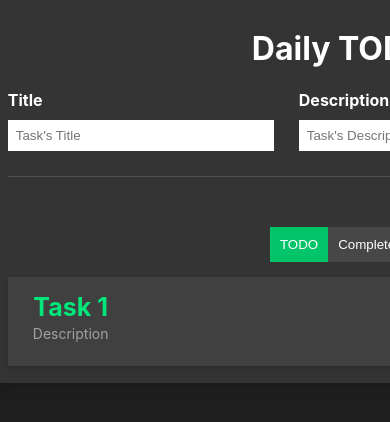
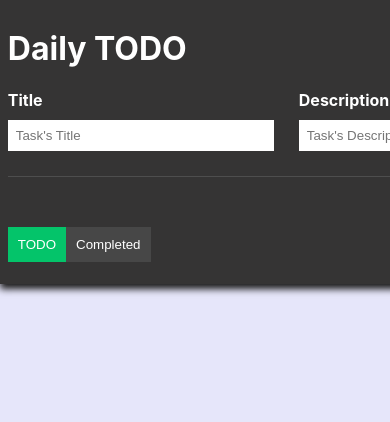
Before and after one commit to Soham5/todoapp-frontend, a React (Create React App) app: page / in a window 390 px wide. Shown: the top 422 px of the page. Built offline with nearby package versions, Linux system fonts and the light colour scheme.

Commit message:
commit for delete func

```diff
--- a/src/App.css
+++ b/src/App.css
@@ -1,6 +1,6 @@
-.App {
+/* .App {
   text-align: center;
-}
+} */
 body {
   background-color: #1f1e1e;
   color: white;
@@ -129,3 +129,12 @@ body {
 .icon.check:hover {
   color: rgb(53, 221, 143);
 }
+
+@media screen and (max-width: 600px) {
+  body {
+    background-color: lavender;
+    color: white;
+    overflow: hidden;
+  }
+
+}
--- a/src/App.js
+++ b/src/App.js
@@ -1,11 +1,42 @@
 import logo from './logo.svg';
-import React,{useState} from 'react'
+import React,{useEffect, useState} from 'react'
 import { MdDeleteOutline  } from "react-icons/md";
 import { FaCheck } from "react-icons/fa";
 import './App.css';
 
 function App() {
   const [isCompleteScreen, setIsCompleteScreen] = useState(false);
+  const [allTodos, setTodos] = useState([])
+  const [newTitle, setNewTitle] = useState();
+  const [newDesc, setNewDesc] = useState();
+
+  const addDailyTodo = () => {
+    let newTodoItem = {
+      title:newTitle,
+      desc:newDesc
+    }
+
+    let updatedTodoItems = [...allTodos];
+    updatedTodoItems.push(newTodoItem);
+    setTodos(updatedTodoItems);
+    localStorage.setItem('todolist',JSON.stringify(updatedTodoItems));
+  };
+
+  const deleteDailyTodo = (index) => {
+    console.log(index);
+    let reducedTodo = [...allTodos];
+    reducedTodo.splice(index);
+    localStorage.setItem('todolist',JSON.stringify(reducedTodo));
+    setTodos(reducedTodo);
+  };
+
+  useEffect(() => {
+    let savedTodo = JSON.parse(localStorage.getItem('todolist'));
+    if(savedTodo) {
+      setTodos(savedTodo);
+    }
+  },[])
+
   return (
     <div className="App">
       <div className="todo-wrapper">
@@ -14,16 +45,16 @@ function App() {
 
           <div className="todo-input-item">
             <label>Title</label>
-            <input type="text" placeholder="Task's Title"/>
+            <input type="text" value={newTitle} onChange={(e)=>setNewTitle(e.target.value)} placeholder="Task's Title"/>
           </div>
 
           <div className="todo-input-item">
             <label>Description</label>
-            <input type="text" placeholder="Task's Description"/>
+            <input type="text" value={newDesc} onChange={(e)=>setNewDesc(e.target.value)} placeholder="Task's Description"/>
           </div>
 
           <div className="todo-input-item">
-            <button type="button" className="primaryBtn">Add</button>
+            <button type="button" className="primaryBtn" onClick={addDailyTodo}>Add</button>
           </div>
 
         </div>
@@ -34,19 +65,24 @@ function App() {
         </div>
 
         <div className="todo-list">
-          <div className="todo-list-item">
-            <div>
-              <h3>Task 1</h3>
-              <p>Description</p>
-            </div>
 
-            <div>
-              <MdDeleteOutline className="icon delete"/>
-              <FaCheck className='icon check'/>
-            </div>
+         {allTodos.map((item, index)=> {
+          return (
+            <div className="todo-list-item" key={index}>
+              <div>
+                <h3>{item.title}</h3>
+                <p>{item.desc}</p>
+              </div>
 
+              <div>
+                <MdDeleteOutline className="icon delete" onClick={()=>deleteDailyTodo(index)}/>
+                <FaCheck className='icon check'/>
+              </div>
           </div>
 
+
+          )
+         })}
 
         </div>
 
```
